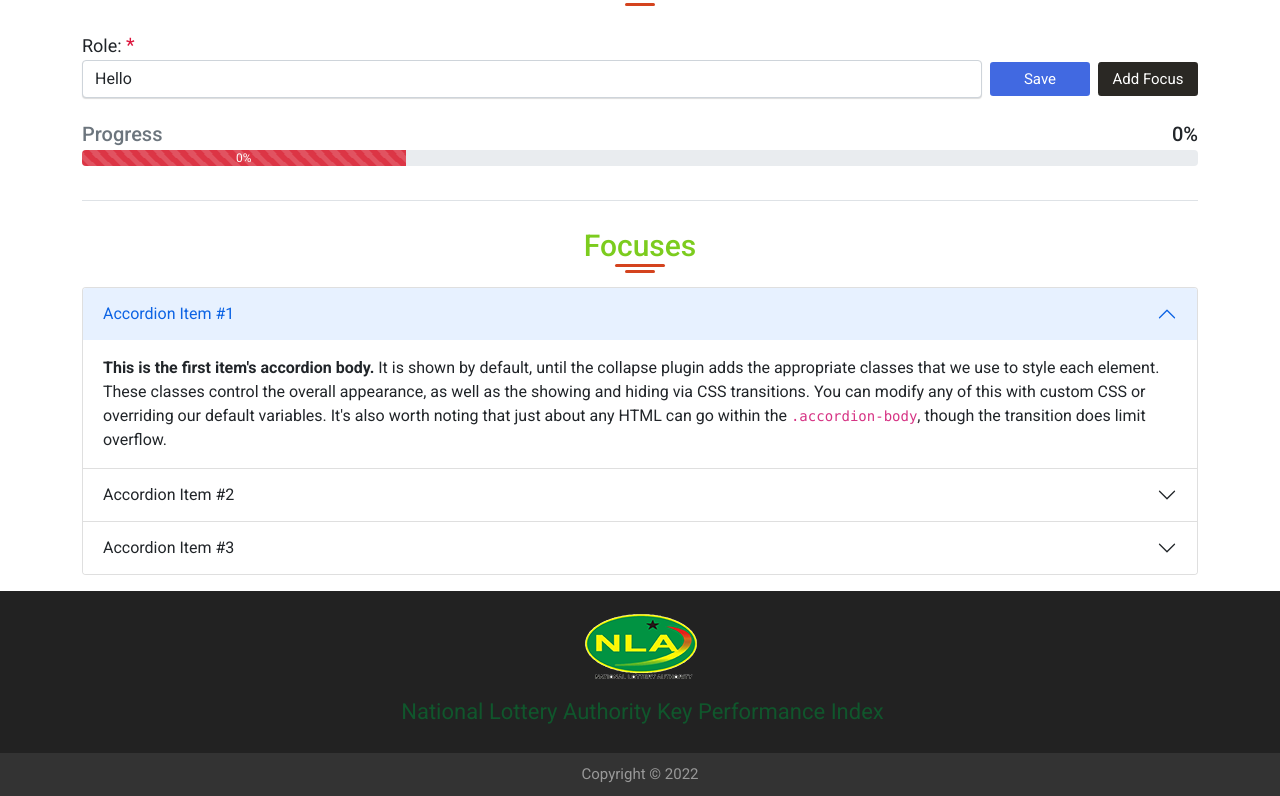
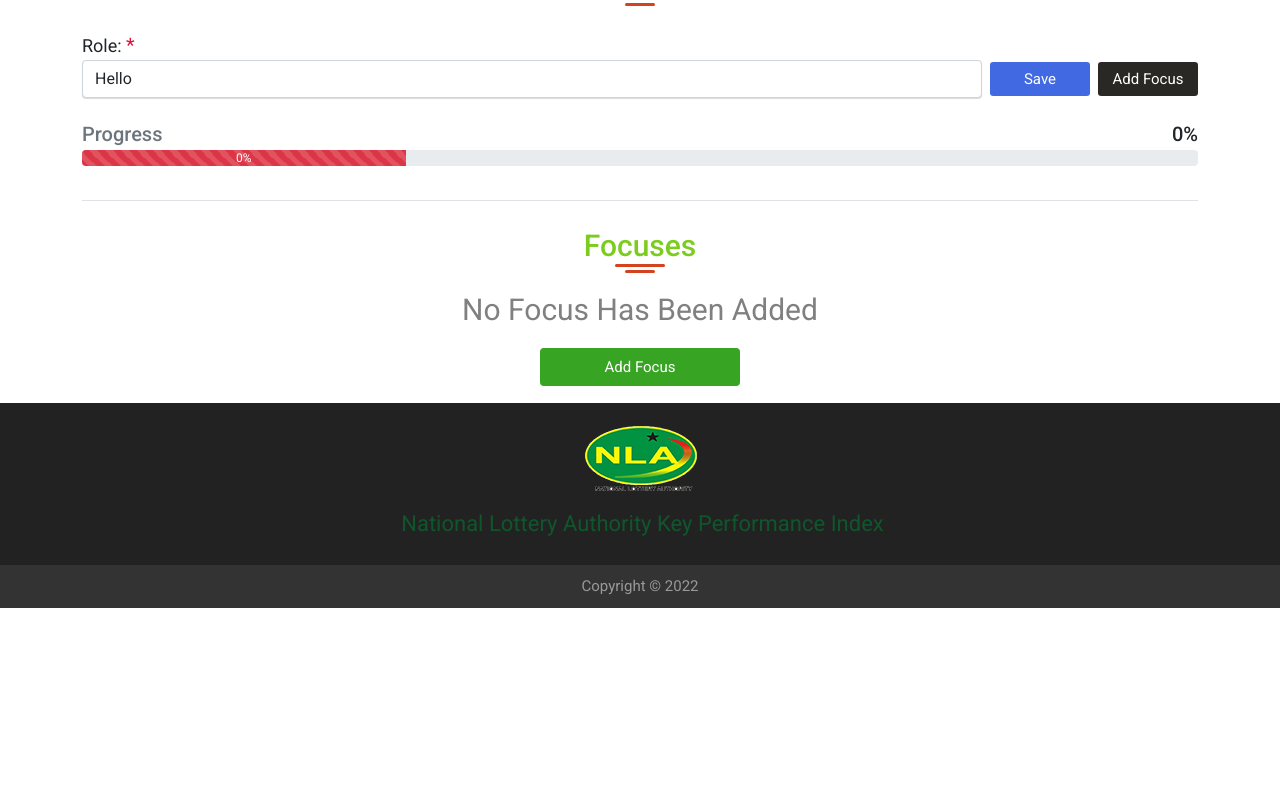
Before and after one commit to Gen3ratorX/kpi, a PHP site: page /admin/add-role.php in a window 1280 px wide. Shown: the part 120-916 px from the top of the page. After the commit the page ends 728 px from the top, so only its background shows below. Run offline with PHP 8.4, Linux system fonts and the light colour scheme.

Commit message:
Focuses can be added to roles. Thank God.

```diff
--- a/admin/add-role.php
+++ b/admin/add-role.php
@@ -60,7 +60,15 @@
             <!-- Focus -->
             <section class="mt-4">
                 <h1 class="header">Focuses</h1>
-                <div class="accordion" id="accordionPanelsStayOpenExample">
+                <!-- No Focus -->
+                <section class="no-item">
+                    No Focus Has Been Added
+                    <div>
+                        <a href="#" class="btn btn-1 btn-md" data-bs-toggle="modal" data-bs-target="#addFocusModal"> Add Focus </a>
+                    </div>
+                </section>
+                <section id="focus-wrapper">
+                    <!-- <div class="accordion" id="accordionPanelsStayOpenExample">
                         <div class="accordion-item">
                             <h2 class="accordion-header" id="panelsStayOpen-headingOne">
                             <button class="accordion-button" type="button" data-bs-toggle="collapse" data-bs-target="#panelsStayOpen-collapseOne" aria-expanded="true" aria-controls="panelsStayOpen-collapseOne">
@@ -97,7 +105,8 @@
                             </div>
                             </div>
                         </div>
-                </div>
+                    </div> -->
+                </section>
             </section>
         </div>
     </main>
--- a/admin/index.php
+++ b/admin/index.php
@@ -33,6 +33,7 @@
                     </div>
                 </div>
             </section>
+            <!-- No Item -->
             <!-- <section class="no-item">
                 No Role Has Been added.
                 <div>
--- a/static/js/admin.js
+++ b/static/js/admin.js
@@ -31,10 +31,50 @@ class AdminControl{
     addFocus(){
         $('#add-focus').click(function(){
             const focus = $('#focus-input').val();
+            const focusCount = $('.focus').length;
+            console.log(focusCount)
             if(focus){
                 $('#focus-error').text('');
                 $('#close-add-focus-modal').click();
                 $('#focus-input').val('');
+                if(focusCount > 0){
+                    // Focus already presen
+                    $('#focuses').append(
+                        `<div class="accordion-item focus">
+                            <h2 class="accordion-header" id="panelsStayOpen-heading${focusCount + 1}">
+                                <button class="accordion-button collapsed" type="button" data-bs-toggle="collapse" data-bs-target="#panelsStayOpen-collapse${focusCount + 1}" aria-expanded="false" aria-controls="panelsStayOpen-collapse${focusCount + 1}">
+                                    ${focus}
+                                </button>
+                            </h2>
+                            <div id="panelsStayOpen-collapse${focusCount + 1}" class="accordion-collapse collapse" aria-labelledby="panelsStayOpen-heading${focusCount + 1}">
+                                <div class="accordion-body">
+                                    <strong>This is the third item's accordion body.</strong> It is hidden by default, until the collapse plugin adds the appropriate classes that we use to style each element. These classes control the overall appearance, as well as the showing and hiding via CSS transitions. You can modify any of this with custom CSS or overriding our default variables. It's also worth noting that just about any HTML can go within the <code>.accordion-body</code>, though the transition does limit overflow.
+                                </div>
+                            </div>
+                        </div>
+                    `
+                    );
+                }
+                else{
+                    // First focus
+                    $('#focus-wrapper').prev().remove();
+                    $('#focus-wrapper').append(
+                        `<div class="accordion" id='focuses' id="accordionPanelsStayOpenExample">
+                            <div class="accordion-item focus">
+                                <h2 class="accordion-header" id="panelsStayOpen-heading${focusCount + 1}">
+                                    <button class="accordion-button" type="button" data-bs-toggle="collapse" data-bs-target="#panelsStayOpen-collapse${focusCount + 1}" aria-expanded="true" aria-controls="panelsStayOpen-collapse${focusCount + 1}">
+                                        ${focus}
+                                    </button>
+                                </h2>
+                                <div id="panelsStayOpen-collapse${focusCount + 1}" class="accordion-collapse collapse show" aria-labelledby="panelsStayOpen-heading${focusCount + 1}">
+                                    <div class="accordion-body">
+                                        <strong>This is the first item's accordion body.</strong> It is shown by default, until the collapse plugin adds the appropriate classes that we use to style each element. These classes control the overall appearance, as well as the showing and hiding via CSS transitions. You can modify any of this with custom CSS or overriding our default variables. It's also worth noting that just about any HTML can go within the <code>.accordion-body</code>, though the transition does limit overflow.
+                                    </div>
+                                </div>
+                            </div>
+                        </div>`
+                    );
+                }
             }
             else{
                 $('#focus-error').text('Please add a focus.');
```
Lines whose indentation alone changed are shown as unchanged.
